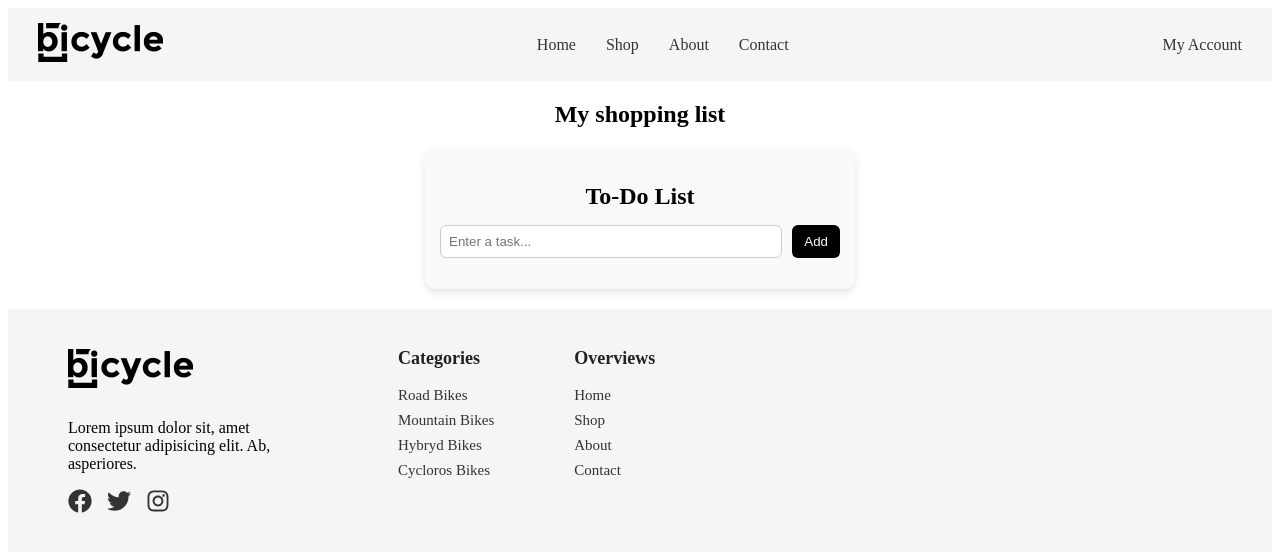
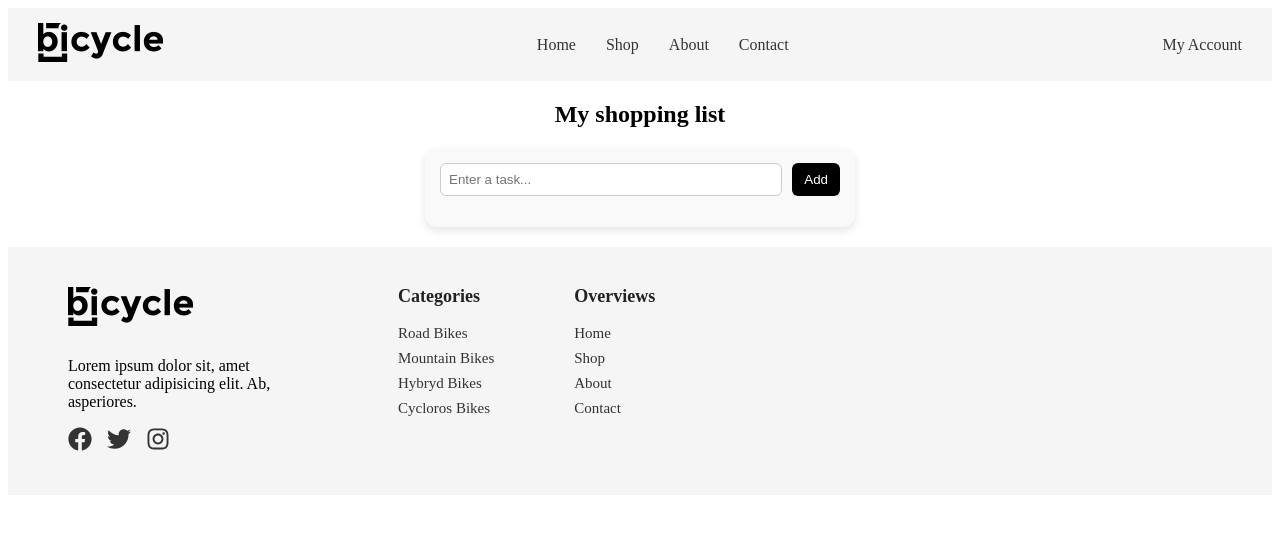
Before and after one commit to kubrama/react_task, a React (Create React App) app in the folder reactapp/: page /account in a window 1280 px wide. Shown: the top 552 px of the page. Built offline with nearby package versions, Linux system fonts and the light colour scheme.

Commit message:
changed list

```diff
--- a/reactapp/src/components/ToDoList/ToDoList.jsx
+++ b/reactapp/src/components/ToDoList/ToDoList.jsx
@@ -28,7 +28,6 @@ export default function ToDoList() {
 
     return (
         <div className="todo-container">
-            <h2>To-Do List</h2>
 
             <div className="todo-input">
                 <input
```
